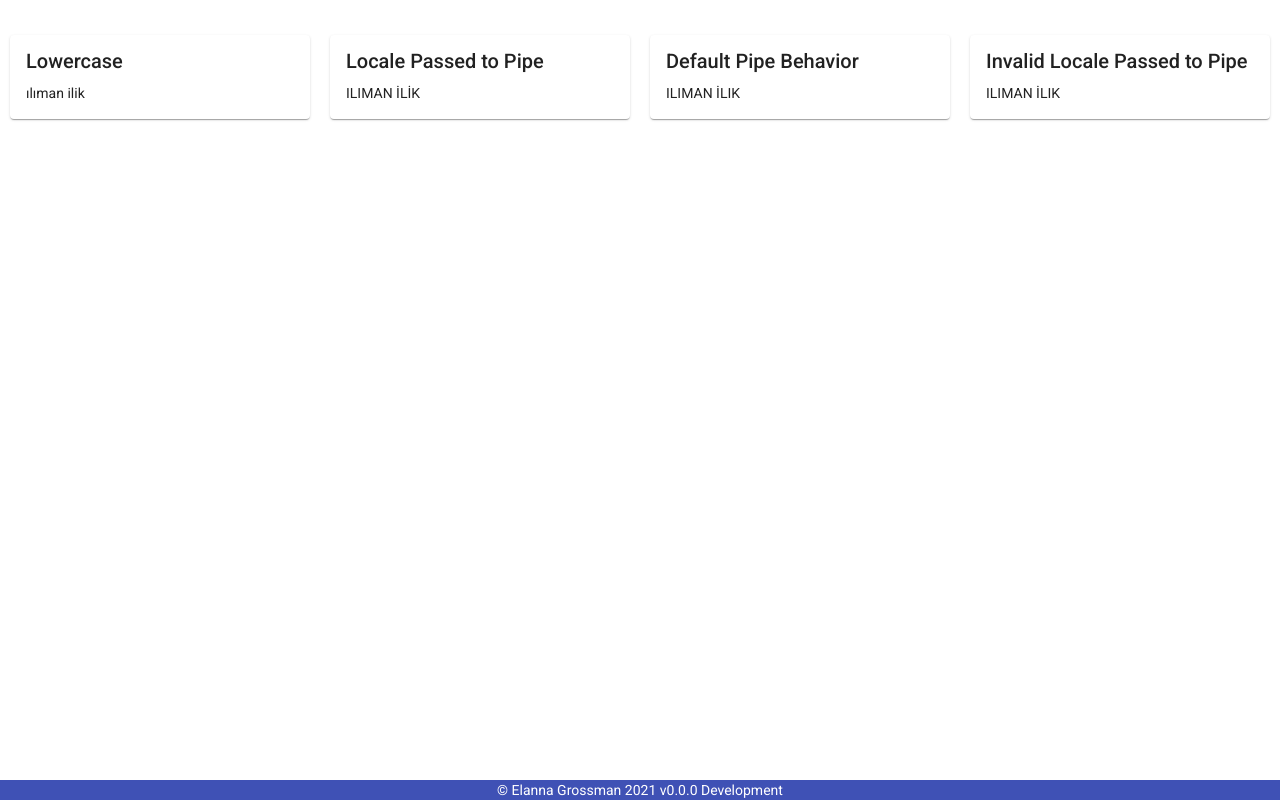
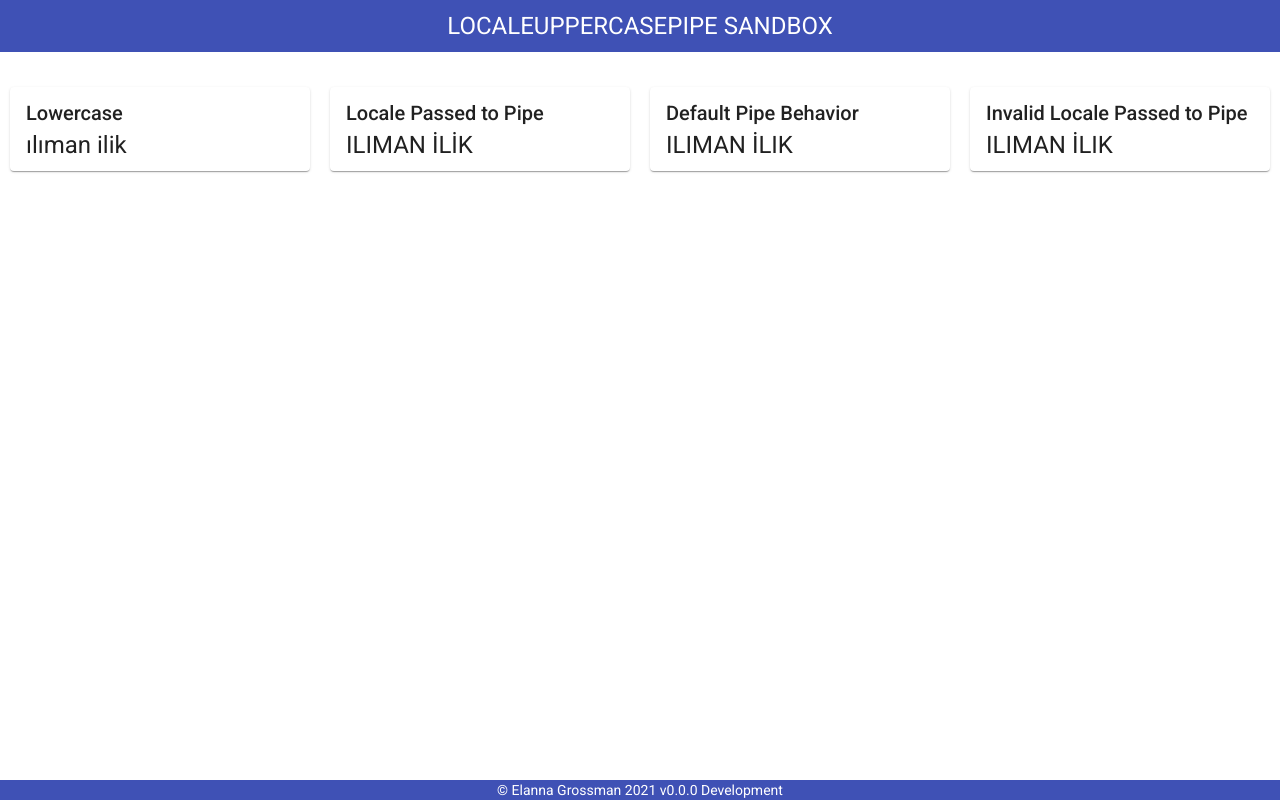
Before and after one commit to Karvel/angular-locale-uppercase-pipe, an Angular app: page /sandbox in a window 1280 px wide. Built offline with nearby package versions, Linux system fonts and the light colour scheme.

Commit message:
feat, test(app): add nav (#16)
* feat(test): increase font size
* feat(app, shared): add and wire up `NavComponent`
* test(app): mock dependency
* feat(styles): style nav

```diff
--- a/src/app/features/app/app.component.html
+++ b/src/app/features/app/app.component.html
@@ -1,4 +1,7 @@
 <div class="holy-grail">
+  <nav>
+    <app-nav></app-nav>
+  </nav>
   <main class="holy-grail-body">
     <div class="holy-grail-content">
       <div class="holy-grail-child">
--- a/src/app/features/sandbox/test/test.component.html
+++ b/src/app/features/sandbox/test/test.component.html
@@ -4,7 +4,7 @@
       <mat-card-header>
         <mat-card-title>Lowercase</mat-card-title>
       </mat-card-header>
-      <mat-card-content>ılıman ilik</mat-card-content>
+      <mat-card-content class="card-content">ılıman ilik</mat-card-content>
     </mat-card>
   </span>
   <span>
@@ -12,7 +12,7 @@
       <mat-card-header>
         <mat-card-title>Locale Passed to Pipe</mat-card-title>
       </mat-card-header>
-      <mat-card-content>{{
+      <mat-card-content class="card-content">{{
         "Ilıman İlik" | localeuppercase: "tr-TR"
       }}</mat-card-content>
     </mat-card>
@@ -22,7 +22,9 @@
       <mat-card-header>
         <mat-card-title>Default Pipe Behavior</mat-card-title>
       </mat-card-header>
-      <mat-card-content>{{ "Ilıman İlik" | localeuppercase }}</mat-card-content>
+      <mat-card-content class="card-content">{{
+        "Ilıman İlik" | localeuppercase
+      }}</mat-card-content>
     </mat-card>
   </span>
   <span>
@@ -30,7 +32,7 @@
       <mat-card-header>
         <mat-card-title>Invalid Locale Passed to Pipe</mat-card-title>
       </mat-card-header>
-      <mat-card-content>{{
+      <mat-card-content class="card-content">{{
         "Ilıman İlik" | localeuppercase: "123"
       }}</mat-card-content>
     </mat-card>
--- a/src/app/features/sandbox/test/test.component.scss
+++ b/src/app/features/sandbox/test/test.component.scss
@@ -9,14 +9,18 @@
 .test-card {
   width: 300px;
   margin: 10px;
+  font-size: large;
 }
 
 .card-label {
   margin: 10px;
   font-weight: normal;
-  font-size: large;
 }
 
 .card-label:hover {
   text-decoration: none;
 }
+
+.card-content {
+  font-size: x-large;
+}
--- a/src/app/infrastructure/shared/components/index.ts
+++ b/src/app/infrastructure/shared/components/index.ts
@@ -1,6 +1,7 @@
 import { FooterComponent } from './footer/footer.component';
+import { NavComponent } from './nav/nav.component';
 
 /**
  * Add components that do not need to be specifically referenced.
  */
-export const components = [FooterComponent];
+export const components = [FooterComponent, NavComponent];
--- /dev/null
+++ b/src/app/infrastructure/shared/components/nav/nav.component.html
@@ -0,0 +1,5 @@
+<div class="nav-container">
+  <h1>
+    {{ "LocaleUpperCasePipe Sandbox" | localeuppercase }}
+  </h1>
+</div>
--- /dev/null
+++ b/src/app/infrastructure/shared/components/nav/nav.component.scss
@@ -0,0 +1,9 @@
+.nav-container {
+  display: flex;
+  justify-content: center;
+  text-align: center;
+}
+
+h1 {
+  margin: 10px;
+}
--- /dev/null
+++ b/src/app/infrastructure/shared/components/nav/nav.component.ts
@@ -0,0 +1,9 @@
+import { Component, ChangeDetectionStrategy } from '@angular/core';
+
+@Component({
+  selector: 'app-nav',
+  templateUrl: './nav.component.html',
+  styleUrls: ['./nav.component.scss'],
+  changeDetection: ChangeDetectionStrategy.OnPush,
+})
+export class NavComponent {}
--- a/src/styles.scss
+++ b/src/styles.scss
@@ -82,6 +82,13 @@ html {
 }
 //#endregion
 
+//#region Nav
+.nav-container {
+  background: mat-color($angular-locale-uppercase-pipe-primary);
+  color: white;
+}
+//#endregion
+
 //#region Footer
 .footer-container {
   background: mat-color($angular-locale-uppercase-pipe-primary);
```
Also changed, not shown: 2 other files (tests, documents, lock files or other folders).
